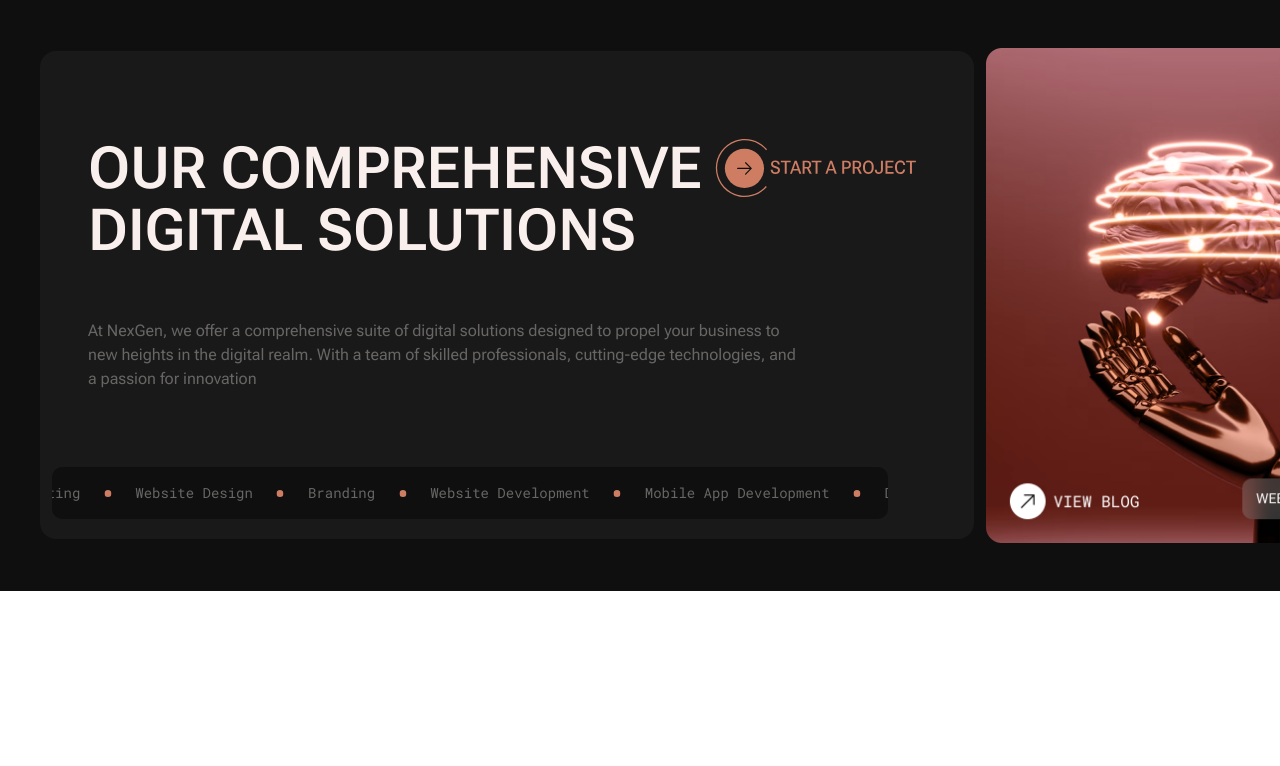
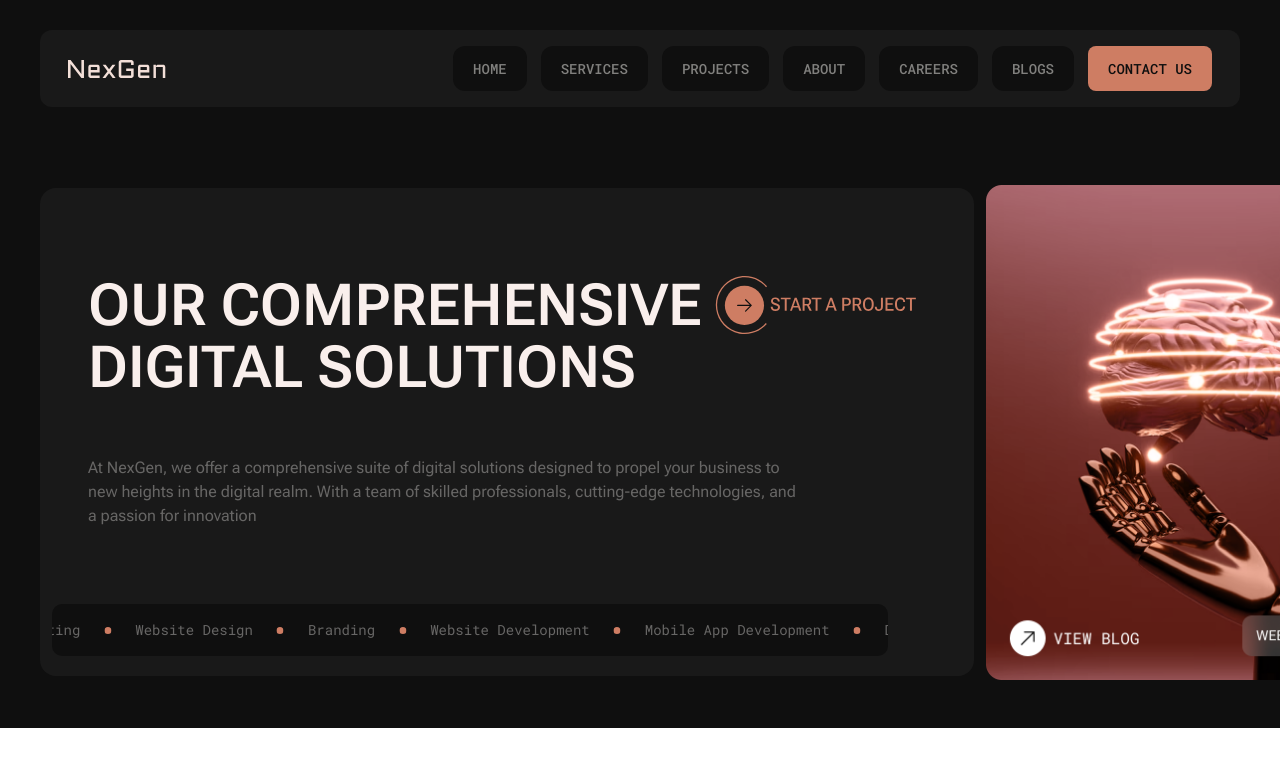
Before and after one commit to ArtemTarakanov/NexGen, a React (Vite) app: page /services in a window 1280 px wide. Shown: the top 766 px of the page. Built offline with nearby package versions, Linux system fonts and the light colour scheme.

Commit message:
Добавлена секция Hero

```diff
--- a/src/pages/Services.tsx
+++ b/src/pages/Services.tsx
@@ -1,9 +1,12 @@
 import Hero from "./Services/Hero.tsx";
+import Header from "../components/Header.tsx";
 export default function Services() {
     return (
         <div>
 
+            <Header/>
             <Hero />
+
 
         </div>
     );
```
